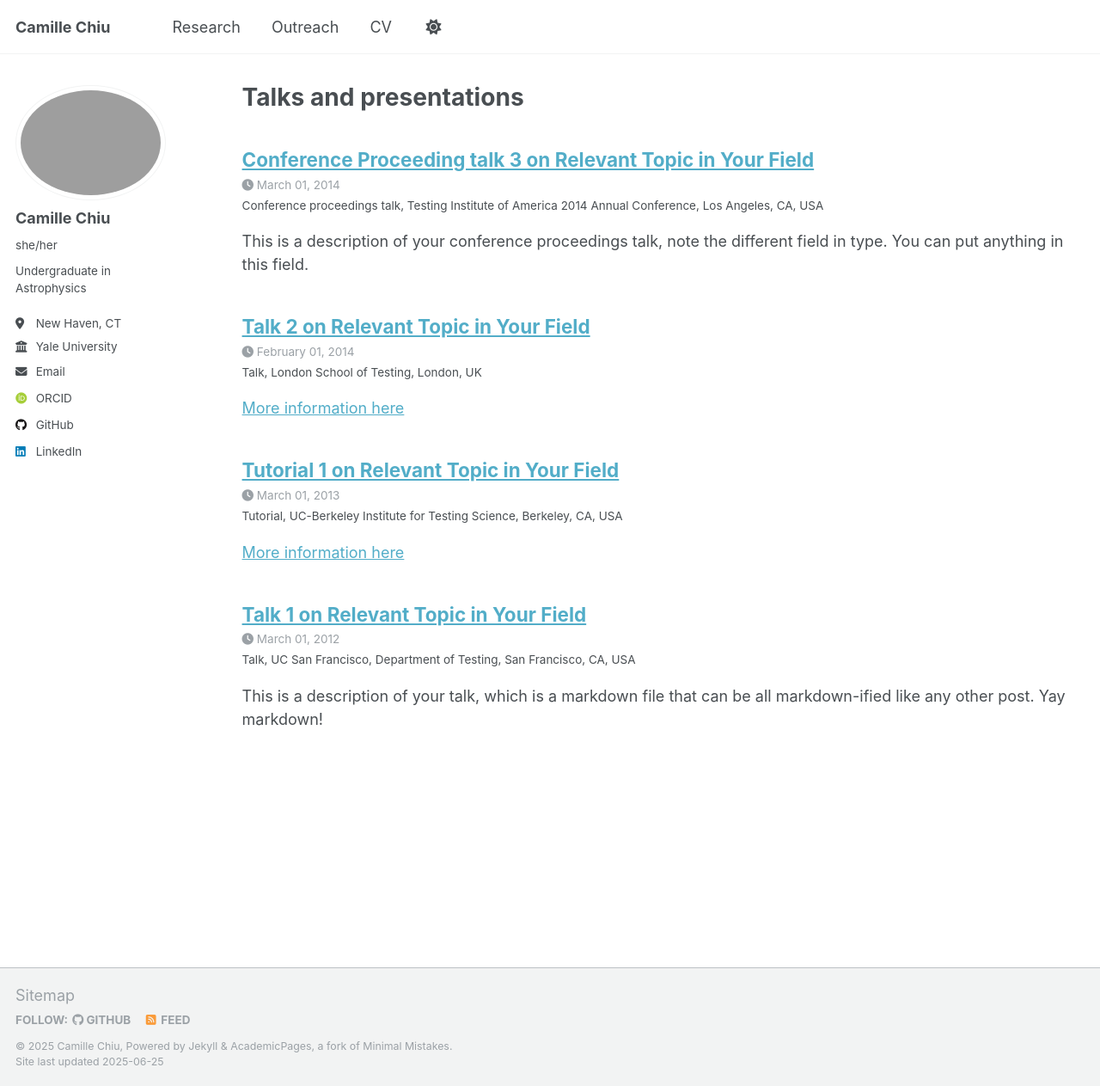
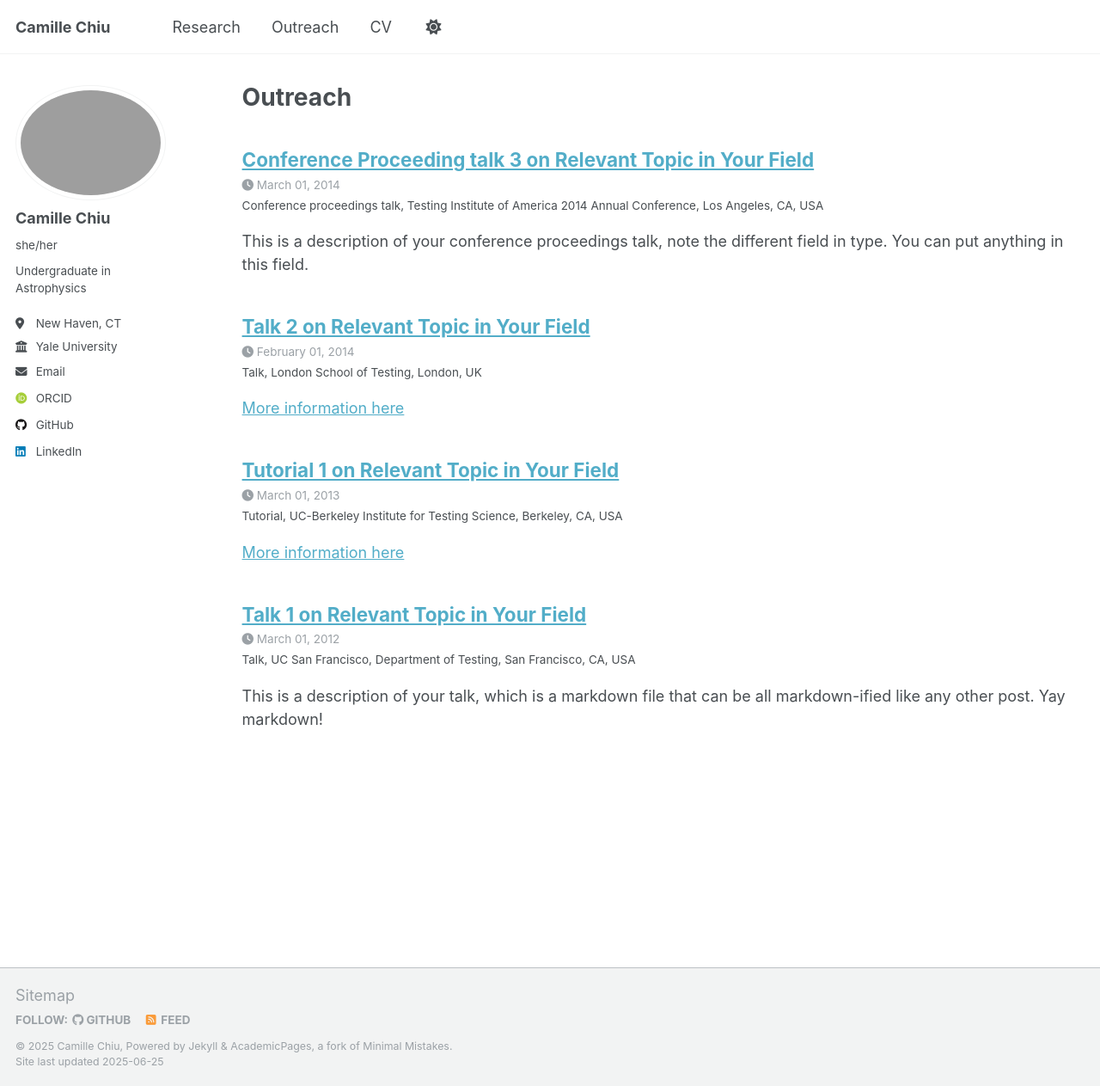
Before and after one commit to camchiu/camchiu.github.io, a Jekyll site: the page built from _pages/talks.html, in a window 1280 px wide and 1263 px high. Shown: the whole window at 86% size. Built offline with Jekyll 4.4.1, drawn with Linux system fonts in a browser that asks for light colours; some web fonts are replaced.

Commit message:
Update talks.html

```diff
--- a/_pages/talks.html
+++ b/_pages/talks.html
@@ -1,6 +1,6 @@
 ---
 layout: archive
-title: "Talks and presentations"
+title: "Outreach"
 permalink: /talks/
 author_profile: true
 ---
```
